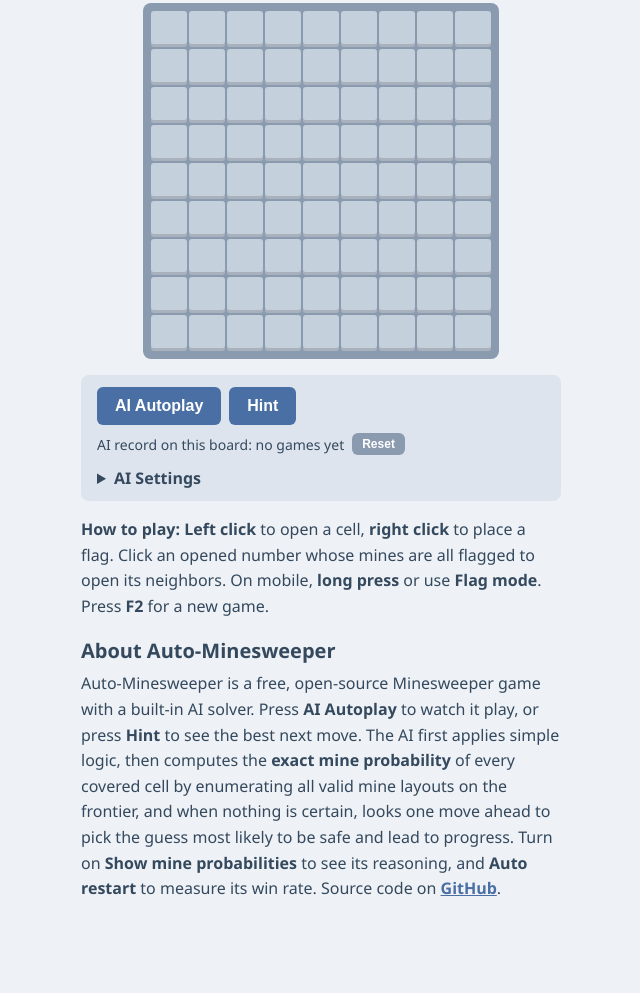
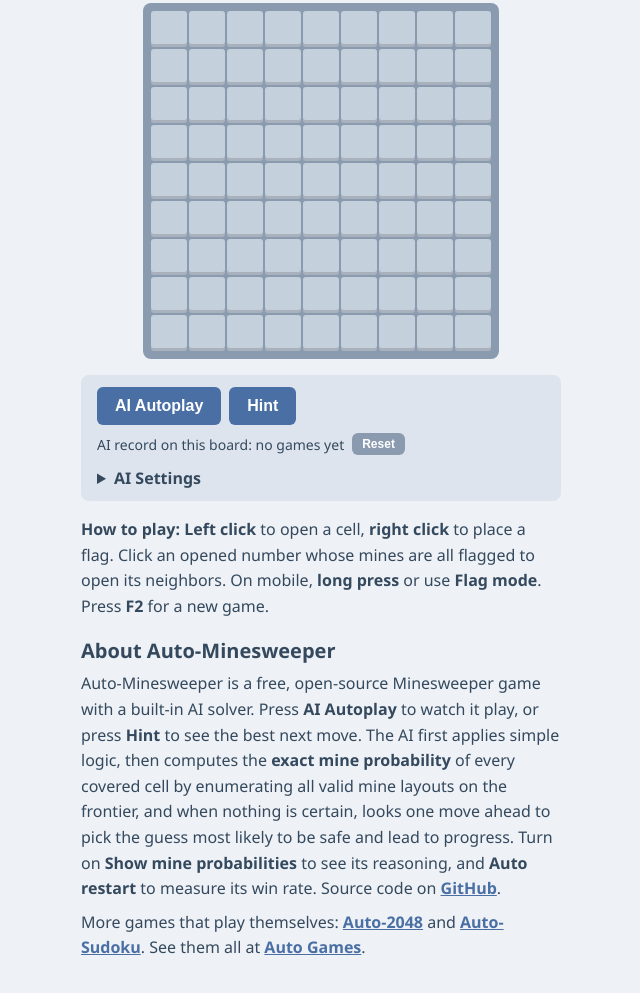
Before and after one commit to MrDaDaDo/Auto-Minesweeper, a plain HTML site: page index.html in a window 1280 px wide. Shown: the part 286-1279 px from the top of the page, without its empty margins (319-959 px from the left). Before the commit the page ends 1220 px from the top, so only its background shows below. Drawn offline with Linux system fonts and the light colour scheme.

Commit message:
Link to the other Auto games and add an Apple touch icon
Co-Authored-By: Claude Fable 5.2 <noreply@anthropic.com>

```diff
--- a/i18n.js
+++ b/i18n.js
@@ -48,6 +48,8 @@ const I18N = (() => {
       stats: 'AI record on this board: {w} / {n} wins ({r}%)',
       statsNone: 'AI record on this board: no games yet',
       tip: '<b>How to play:</b> <b>Left click</b> to open a cell, <b>right click</b> to place a flag. Click an opened number whose mines are all flagged to open its neighbors. On mobile, <b>long press</b> or use <b>Flag mode</b>. Press <b>F2</b> for a new game.',
+      more: 'More games that play themselves: <a href="https://mrdadado.github.io/Auto-2048/">Auto-2048</a> and <a href="https://mrdadado.github.io/Auto-Sudoku/">Auto-Sudoku</a>. See them all at <a href="https://mrdadado.github.io/">Auto Games</a>.',
+
       aboutTitle: 'About Auto-Minesweeper',
       about: `Auto-Minesweeper is a free, open-source Minesweeper game with a built-in AI solver. Press <b>AI Autoplay</b> to watch it play, or press <b>Hint</b> to see the best next move. The AI first applies simple logic, then computes the <b>exact mine probability</b> of every covered cell by enumerating all valid mine layouts on the frontier, and when nothing is certain, looks one move ahead to pick the guess most likely to be safe and lead to progress. Turn on <b>Show mine probabilities</b> to see its reasoning, and <b>Auto restart</b> to measure its win rate. Source code on ${REPO}.`,
     },
@@ -86,6 +88,8 @@ const I18N = (() => {
       stats: '此盤面 AI 戰績：{n} 局勝 {w} 局（{r}%）',
       statsNone: '此盤面 AI 戰績：尚無紀錄',
       tip: '<b>操作方式：</b><b>左鍵</b> 翻開格子，<b>右鍵</b> 插旗；在已插滿旗的數字上點一下可翻開周圍格子。手機可 <b>長按</b> 插旗或切換 <b>插旗模式</b>。按 <b>F2</b> 開新局。',
+      more: '更多會自己玩的遊戲：<a href="https://mrdadado.github.io/Auto-2048/">Auto-2048</a>、<a href="https://mrdadado.github.io/Auto-Sudoku/">Auto-Sudoku</a>。全部遊戲都在 <a href="https://mrdadado.github.io/">Auto Games</a>。',
+
       aboutTitle: '關於 Auto-Minesweeper',
       about: `Auto-Minesweeper 是免費、開源的踩地雷遊戲，內建 AI 求解器。按 <b>AI 自動玩</b> 看它自己玩，或按 <b>提示</b> 查看最佳的下一步。AI 會先做簡單推理，再窮舉邊界所有合法的地雷配置，算出每個未翻開格子的<b>精確地雷機率</b>；沒有確定安全的格子時，會往後模擬一步，挑最可能安全、且翻開後能推出下一步的格子來猜。開啟 <b>顯示地雷機率</b> 可以看到它的判斷，開啟 <b>自動重新開局</b> 可以統計勝率。原始碼在 ${REPO}。`,
     },
@@ -124,6 +128,8 @@ const I18N = (() => {
       stats: '此盘面 AI 战绩：{n} 局胜 {w} 局（{r}%）',
       statsNone: '此盘面 AI 战绩：暂无记录',
       tip: '<b>操作方式：</b><b>左键</b> 翻开格子，<b>右键</b> 插旗；在已插满旗的数字上点一下可翻开周围格子。手机可 <b>长按</b> 插旗或切换 <b>插旗模式</b>。按 <b>F2</b> 开新局。',
+      more: '更多会自己玩的游戏：<a href="https://mrdadado.github.io/Auto-2048/">Auto-2048</a>、<a href="https://mrdadado.github.io/Auto-Sudoku/">Auto-Sudoku</a>。全部游戏都在 <a href="https://mrdadado.github.io/">Auto Games</a>。',
+
       aboutTitle: '关于 Auto-Minesweeper',
       about: `Auto-Minesweeper 是免费、开源的扫雷游戏，内置 AI 求解器。按 <b>AI 自动玩</b> 看它自己玩，或按 <b>提示</b> 查看最佳的下一步。AI 会先做简单推理，再穷举边界所有合法的地雷配置，算出每个未翻开格子的<b>精确地雷概率</b>；没有确定安全的格子时，会往后模拟一步，挑最可能安全、且翻开后能推出下一步的格子来猜。开启 <b>显示地雷概率</b> 可以看到它的判断，开启 <b>自动重新开局</b> 可以统计胜率。源代码在 ${REPO}。`,
     },
@@ -162,6 +168,8 @@ const I18N = (() => {
       stats: 'この盤面での AI の戦績：{n} 戦 {w} 勝（{r}%）',
       statsNone: 'この盤面での AI の戦績：まだありません',
       tip: '<b>遊び方：</b><b>左クリック</b>でマスを開き、<b>右クリック</b>で旗を立てます。旗が揃った数字をクリックすると周囲をまとめて開けます。スマホでは<b>長押し</b>か<b>旗モード</b>を使います。<b>F2</b> で新しいゲーム。',
+      more: 'ほかの自動プレイゲーム：<a href="https://mrdadado.github.io/Auto-2048/">Auto-2048</a>、<a href="https://mrdadado.github.io/Auto-Sudoku/">Auto-Sudoku</a>。一覧は <a href="https://mrdadado.github.io/">Auto Games</a> へ。',
+
       aboutTitle: 'Auto-Minesweeper について',
       about: `Auto-Minesweeper は AI ソルバーを内蔵した無料・オープンソースのマインスイーパーです。<b>AI 自動プレイ</b>で AI のプレイを観戦したり、<b>ヒント</b>で最善の次の一手を確認できます。AI はまず簡単な論理で推論し、次に境界上のあり得る地雷配置をすべて列挙して、各マスの<b>正確な地雷確率</b>を計算します。確実に安全なマスがないときは一手先を読み、安全かつ次の一手につながりやすいマスを選んで推測します。<b>地雷確率を表示</b>で AI の判断を、<b>自動で再スタート</b>で勝率を確認できます。ソースコードは ${REPO} にあります。`,
     },
@@ -200,6 +208,8 @@ const I18N = (() => {
       stats: '이 판의 AI 전적: {n}판 중 {w}승 ({r}%)',
       statsNone: '이 판의 AI 전적: 아직 없음',
       tip: '<b>플레이 방법:</b> <b>왼쪽 클릭</b>으로 칸을 열고 <b>오른쪽 클릭</b>으로 깃발을 꽂습니다. 깃발이 모두 꽂힌 숫자를 클릭하면 주변 칸이 열립니다. 모바일에서는 <b>길게 누르기</b> 또는 <b>깃발 모드</b>를 사용하세요. <b>F2</b>로 새 게임.',
+      more: '스스로 플레이하는 다른 게임: <a href="https://mrdadado.github.io/Auto-2048/">Auto-2048</a>, <a href="https://mrdadado.github.io/Auto-Sudoku/">Auto-Sudoku</a>. 전체 목록은 <a href="https://mrdadado.github.io/">Auto Games</a>에서 볼 수 있습니다.',
+
       aboutTitle: 'Auto-Minesweeper 소개',
       about: `Auto-Minesweeper는 AI 솔버가 내장된 무료 오픈 소스 지뢰찾기 게임입니다. <b>AI 자동 플레이</b>를 눌러 AI가 플레이하는 모습을 보거나 <b>힌트</b>로 최선의 다음 수를 확인하세요. AI는 먼저 간단한 논리로 추론한 뒤, 경계에서 가능한 모든 지뢰 배치를 열거해 각 칸의 <b>정확한 지뢰 확률</b>을 계산하고, 확실히 안전한 칸이 없을 때는 한 수 앞을 내다보고, 안전하면서 다음 수로 이어질 가능성이 높은 칸을 골라 추측합니다. <b>지뢰 확률 표시</b>로 AI의 판단을, <b>자동 재시작</b>으로 승률을 확인할 수 있습니다. 소스 코드는 ${REPO}에 있습니다.`,
     },
--- a/index.html
+++ b/index.html
@@ -8,6 +8,7 @@
 <link rel="canonical" href="https://mrdadado.github.io/Auto-Minesweeper/">
 <meta name="theme-color" content="#eef1f5">
 <link rel="icon" href="assets/favicon.svg" type="image/svg+xml">
+<link rel="apple-touch-icon" href="assets/apple-touch-icon.png">
 
 <meta property="og:type" content="website">
 <meta property="og:site_name" content="Auto-Minesweeper">
@@ -168,6 +169,7 @@
   .about { margin: 8px 0 32px; line-height: 1.6; }
   .about h2 { font-size: 20px; margin: 0 0 4px; }
   .about p { margin: 0; }
+  .about p + p { margin-top: 8px; }
   .about a { color: #4a6fa5; font-weight: bold; }
 
   @media (max-width: 520px) {
@@ -238,6 +240,7 @@
   <section class="about">
     <h2 data-i18n="aboutTitle">About Auto-Minesweeper</h2>
     <p data-i18n-html="about"></p>
+    <p data-i18n-html="more">More games that play themselves: <a href="https://mrdadado.github.io/Auto-2048/">Auto-2048</a> and <a href="https://mrdadado.github.io/Auto-Sudoku/">Auto-Sudoku</a>. See them all at <a href="https://mrdadado.github.io/">Auto Games</a>.</p>
   </section>
 </div>
 <script src="i18n.js"></script>
```
Also changed, not shown: assets/apple-touch-icon.png (added), 1 other file.
